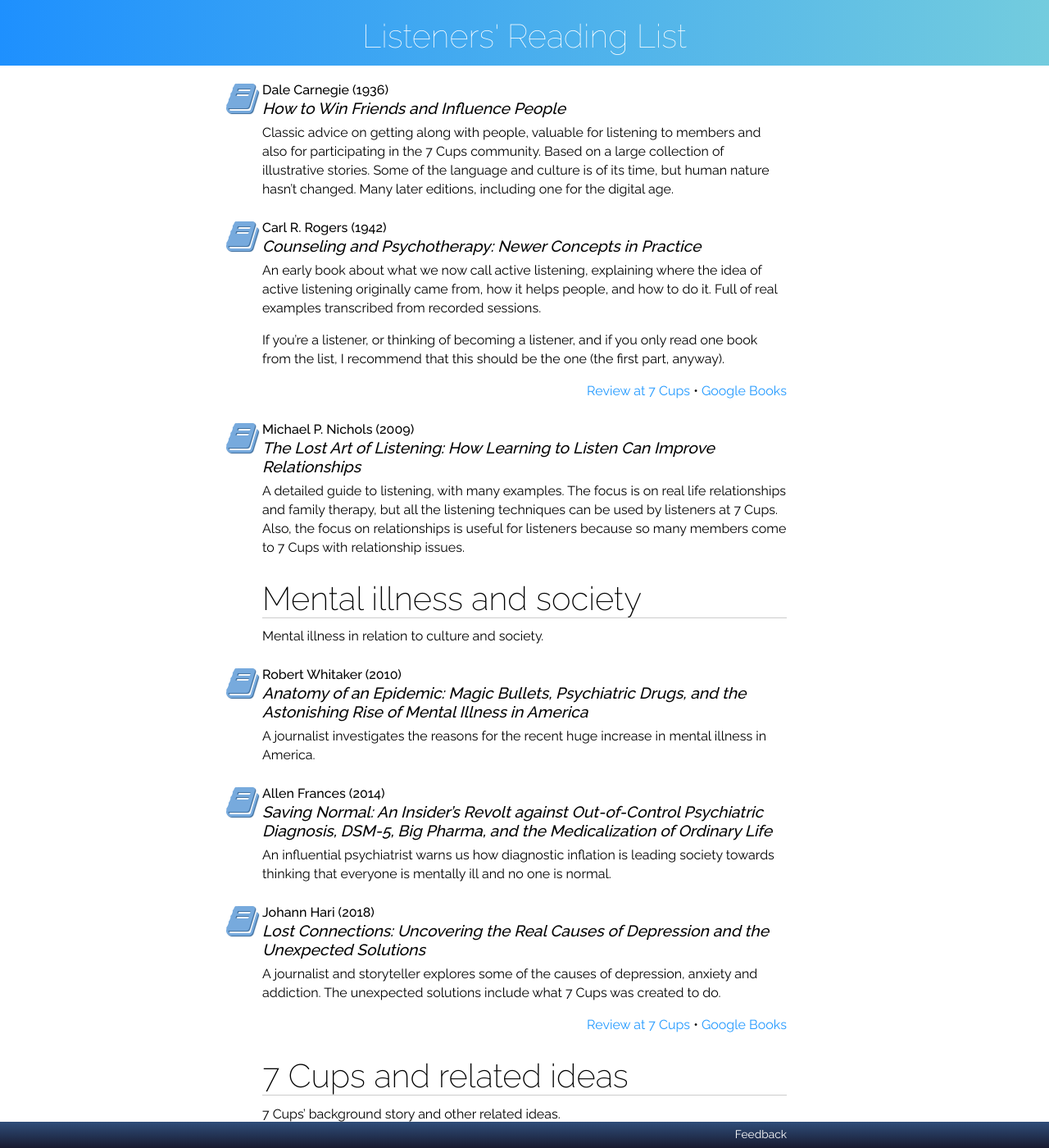
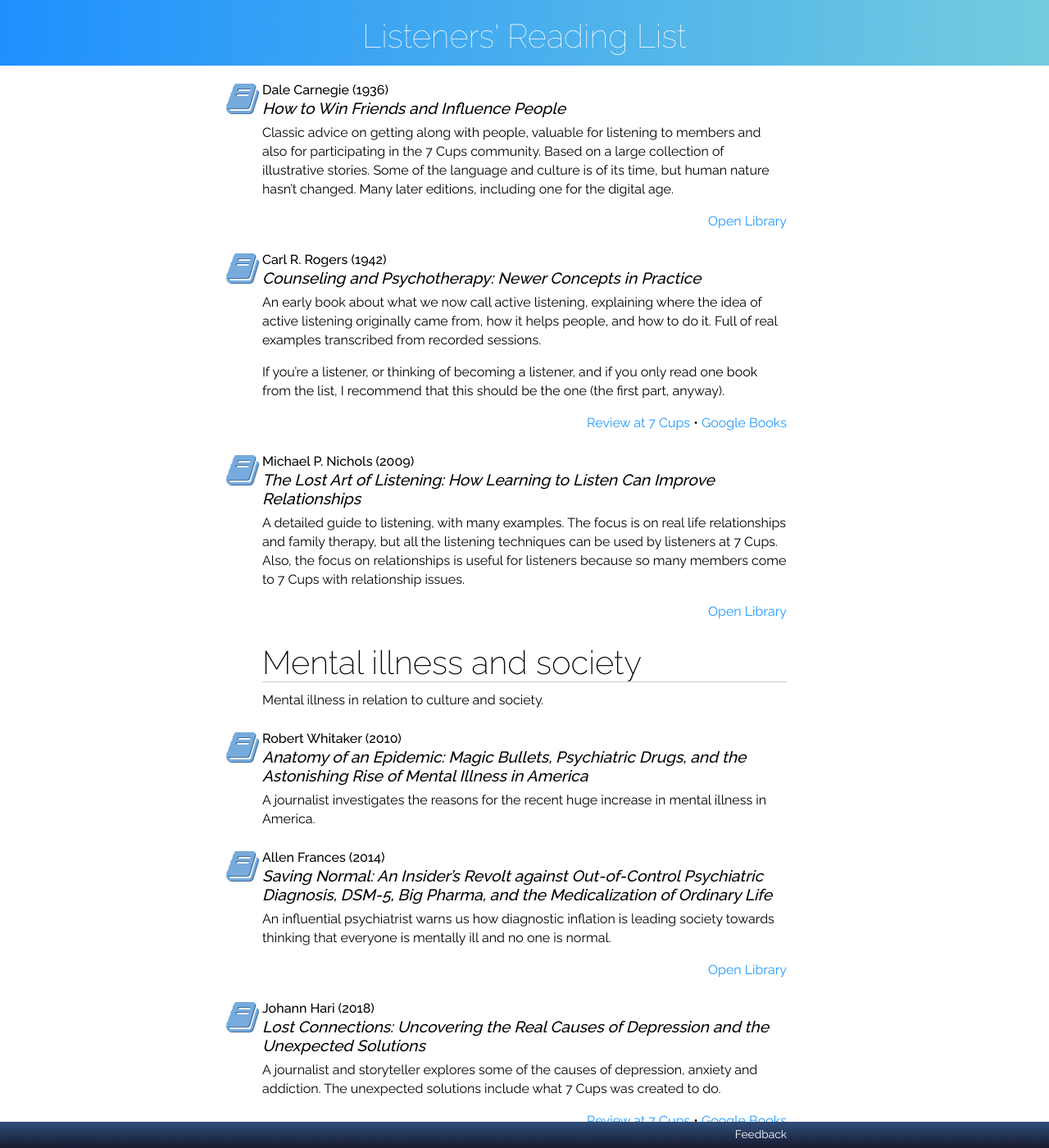
Before and after one commit to RarelyCharlie/rarelycharlie.github.io, a Jekyll site: the page built from books.md, in a window 1280 px wide and 1400 px high, scrolled down 238 px. Shown: the whole window at 82% size. Built offline with Jekyll 4.4.1, drawn with Linux system fonts in a browser that asks for light colours.

Commit message:
more links

```diff
--- a/books.md
+++ b/books.md
@@ -16,6 +16,9 @@ Listening in the wider context of techniques that help people.
 
 Classic advice on getting along with people, valuable for listening to members and also for participating in the 7 Cups community. Based on a large collection of illustrative stories. Some of the language and culture is of its time, but human nature hasn't changed. Many later editions, including one for the digital age.
 
+[Open Library](https://openlibrary.org/books/OL1186728M/How_to_Win_Friends_and_Influence_People)
+{:.links}
+
 #### Carl R. Rogers (1942) _Counseling and Psychotherapy: Newer Concepts in Practice_
 
 An early book about what we now call active listening, explaining where the idea of active listening originally came from, how it helps people, and how to do it. Full of real examples transcribed from recorded sessions.
@@ -29,6 +32,9 @@ If you're a listener, or thinking of becoming a listener, and if you only read o
 
 A detailed guide to listening, with many examples. The focus is on real life relationships and family therapy, but all the listening techniques can be used by listeners at 7 Cups. Also, the focus on relationships is useful for listeners because so many members come to 7 Cups with relationship issues.
 
+[Open Library](https://openlibrary.org/works/OL1859226W/The_lost_art_of_listening)
+{:.links}
+
 # Mental illness and society
 
 Mental illness in relation to culture and society.
@@ -40,6 +46,9 @@ A journalist investigates the reasons for the recent huge increase in mental ill
 #### Allen Frances (2014) _Saving Normal: An Insider's Revolt against Out-of-Control Psychiatric Diagnosis, DSM-5, Big Pharma, and the Medicalization of Ordinary Life_
 
 An influential psychiatrist warns us how diagnostic inflation is leading society towards thinking that everyone is mentally ill and no one is normal.
+
+[Open Library](https://openlibrary.org/works/OL17627109W/Saving_normal)
+{:.links}
 
 #### Johann Hari (2018) _Lost Connections: Uncovering the Real Causes of Depression and the Unexpected Solutions_
 
```
